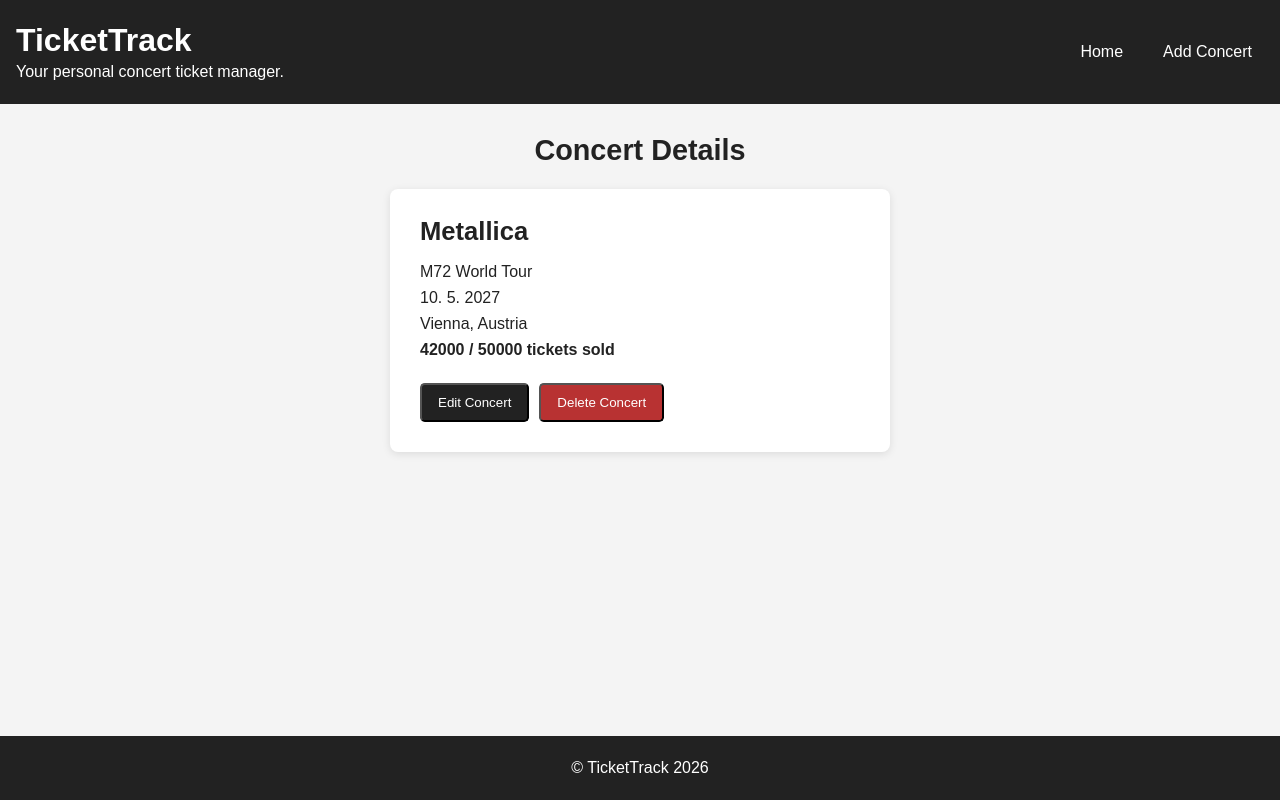
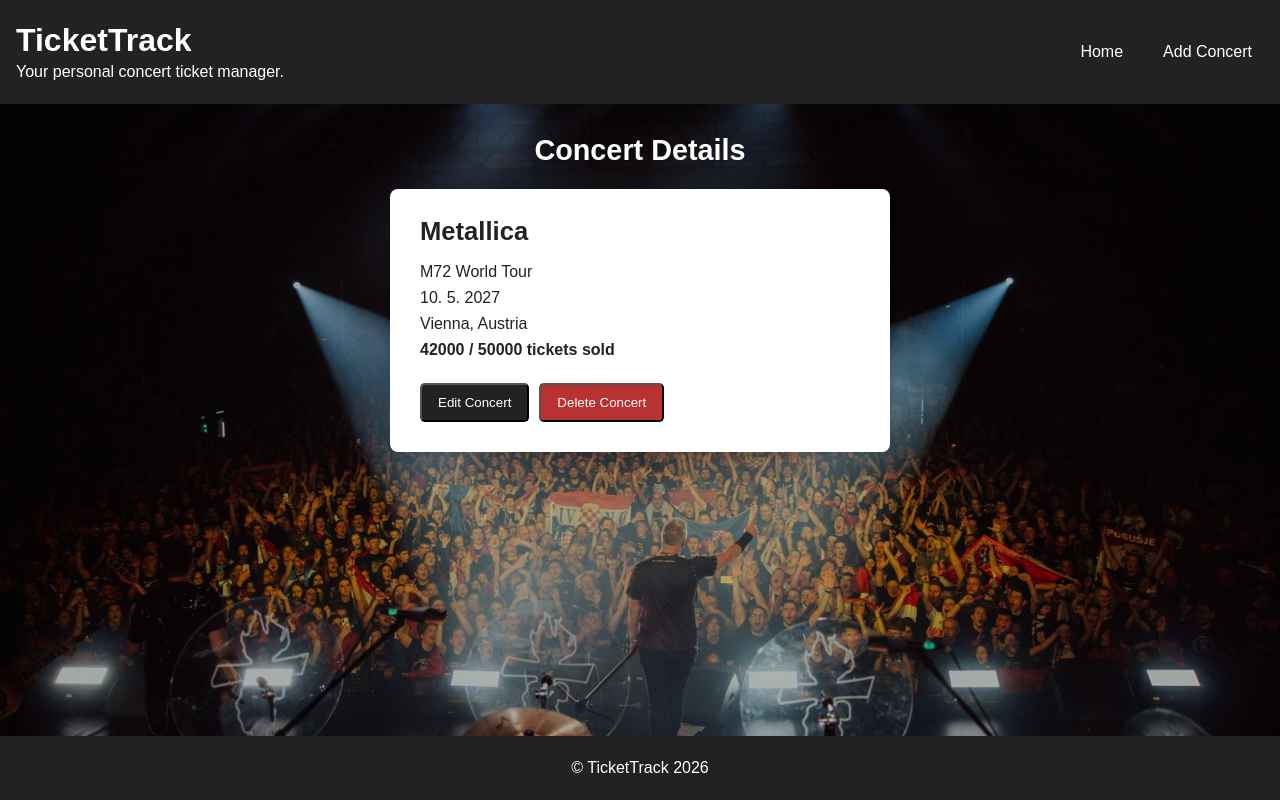
Before and after one commit to Spiritus93/TicketTrack, a React (Vite) app: page /concert-details/1 in a window 1280 px wide. Built offline with nearby package versions, Linux system fonts and the light colour scheme; data requests are answered from the project's data file.

Commit message:
Added background image to concert details

```diff
--- a/src/App.jsx
+++ b/src/App.jsx
@@ -11,11 +11,20 @@ function App() {
 
     const location = useLocation();
 
+    let mainClass = "";
+
+    if (location.pathname === "/") {
+        mainClass = "home-background";
+    }
+    else if (location.pathname.startsWith("/concert-details/")) {
+        mainClass = "details-background";
+    }
+
   return (
       <>
           <Header />
 
-          <main className={location.pathname === "/" ? "home-background" : ""}>
+          <main className={mainClass}>
               <Routes>
                   <Route path="/" element={<Home />} />
                   <Route path="/add-concert" element={<AddConcert />} />
--- a/src/pages/ConcertDetails/ConcertDetails.scss
+++ b/src/pages/ConcertDetails/ConcertDetails.scss
@@ -27,6 +27,7 @@
 .concerts-title-details {
   font-size: 1.8rem;
   font-weight: bold;
+  color: white;
   margin-bottom: 1.5rem;
   text-align: center;
 }
--- a/src/styles/index.scss
+++ b/src/styles/index.scss
@@ -29,3 +29,12 @@ main {
   background-size: cover;
   background-position: center;
 }
+
+.details-background {
+  background:
+          linear-gradient(rgba(0, 0, 0, 0.15), rgba(0, 0, 0, 0.15)),
+          url("../assets/details-background.jpg");
+
+  background-size: cover;
+  background-position: center;
+}
```
Also changed, not shown: src/assets/details-background.jpg (added).
